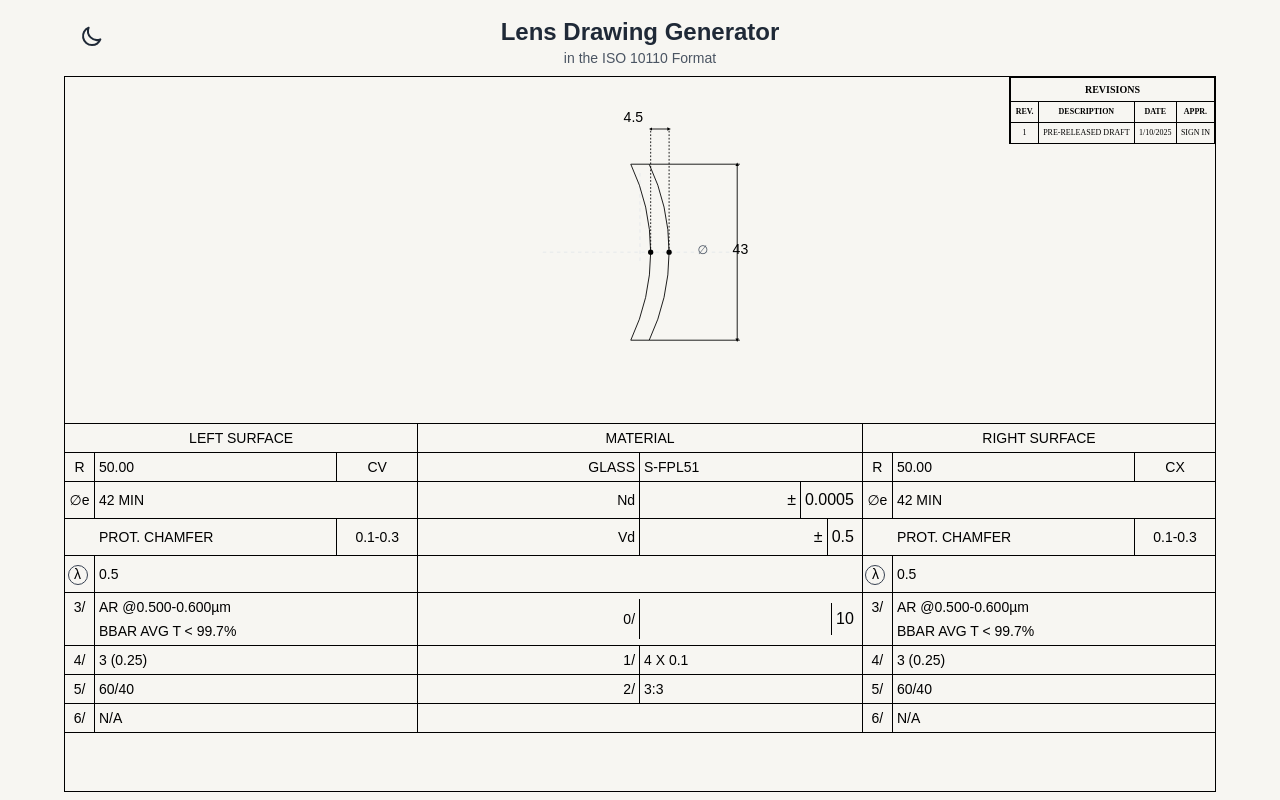
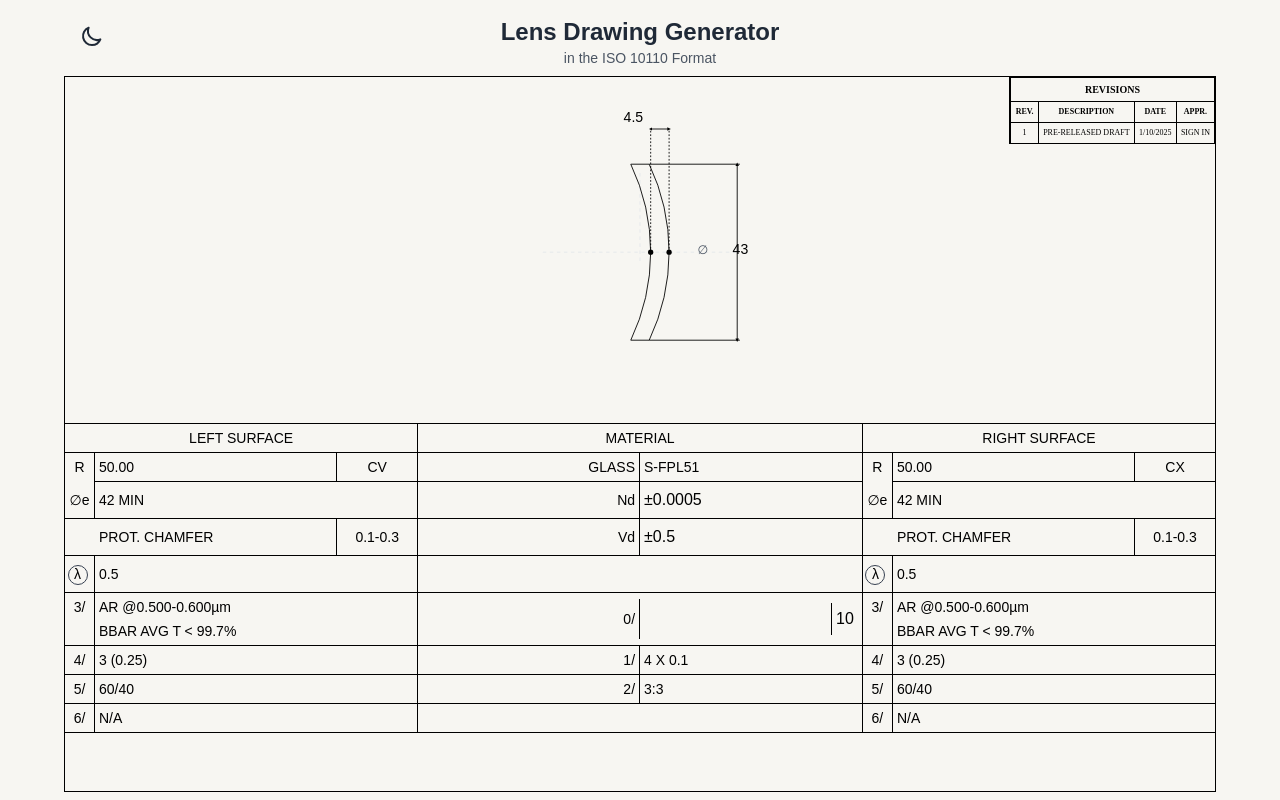
Before and after one commit to optomachina/Optical-Drawing-Generator, a React (Vite) app: page / in a window 1280 px wide. Built offline with nearby package versions, Linux system fonts and the light colour scheme.

Commit message:
Improved table styling: combined tolerance fields, adjusted borders between R and diameter cells

```diff
--- a/src/App.tsx
+++ b/src/App.tsx
@@ -295,12 +295,12 @@ function App() {
               <tbody>
                 {/* R (mm) row */}
                 <tr>
-                  <td className="border-l border-b border-black p-0">
-                    <div className="grid grid-cols-[30px_1fr_auto] items-center h-full">
+                  <td className="border-l border-black p-0">
+                    <div className={`grid grid-cols-[30px_1fr_auto] items-center h-full ${darkMode ? 'bg-gray-900' : 'bg-[#f7f6f2]'}`}>
                       <div className="h-full p-1 flex justify-center border-r border-black">
                         <span className={`text-sm ${darkMode ? 'text-white' : ''}`}>R</span>
                       </div>
-                      <div className="border-r border-black p-1">
+                      <div className="border-r border-black border-b p-1">
                         <input
                           type="text"
                           value={formatRadius(params.radius1, params.type1)}
@@ -310,7 +310,7 @@ function App() {
                           disabled={params.type1 === 'PLANO'}
                         />
                       </div>
-                      <div className="p-1 w-[80px] flex justify-center">
+                      <div className="p-1 w-[80px] flex justify-center border-b border-black">
                         <select
                           value={params.type1}
                           onChange={(e) => updateParam('type1', e.target.value as 'CX' | 'CV' | 'PLANO')}
@@ -324,8 +324,8 @@ function App() {
                       </div>
                     </div>
                   </td>
-                  <td className="border-l border-b border-black p-0">
-                    <div className="grid grid-cols-[1fr_1fr] items-center h-full">
+                  <td className="border-l border-r border-b border-black p-0">
+                    <div className={`grid grid-cols-[1fr_1fr] items-center h-full ${darkMode ? 'bg-gray-900' : 'bg-[#f7f6f2]'}`}>
                       <div className="border-r border-black h-full p-1 flex items-center justify-end">
                         <span className={`text-sm ${darkMode ? 'text-white' : ''}`}>GLASS</span>
                       </div>
@@ -334,12 +334,12 @@ function App() {
                       </div>
                     </div>
                   </td>
-                  <td className="border-l border-r border-b border-black p-0">
-                    <div className="grid grid-cols-[30px_1fr_auto] items-center h-full">
+                  <td className="border-l border-r border-black p-0">
+                    <div className={`grid grid-cols-[30px_1fr_auto] items-center h-full ${darkMode ? 'bg-gray-900' : 'bg-[#f7f6f2]'}`}>
                       <div className="h-full p-1 flex justify-center border-r border-black">
                         <span className={`text-sm ${darkMode ? 'text-white' : ''}`}>R</span>
                       </div>
-                      <div className="border-r border-black p-1">
+                      <div className="border-r border-black border-b p-1">
                         <input
                           type="text"
                           value={formatRadius(params.radius2, params.type2)}
@@ -349,7 +349,7 @@ function App() {
                           disabled={params.type2 === 'PLANO'}
                         />
                       </div>
-                      <div className="p-1 w-[80px] flex justify-center">
+                      <div className="p-1 w-[80px] flex justify-center border-b border-black">
                         <select
                           value={params.type2}
                           onChange={(e) => updateParam('type2', e.target.value as 'CX' | 'CV' | 'PLANO')}
@@ -378,18 +378,11 @@ function App() {
                   </td>
                   <td className="border-l border-b border-black p-0">
                     <div className="grid grid-cols-[1fr_1fr] h-[36px]">
-                      <div className="h-[36px] p-1 flex items-center justify-end border-r border-black">
+                      <div className="border-r border-black h-full p-1 flex items-center justify-end">
                         <span className={`text-sm ${darkMode ? 'text-white' : ''}`}>Nd</span>
                       </div>
-                      <div className="h-[36px] p-1 flex items-center">
-                        <div className="grid grid-cols-[1fr_auto] h-[36px] w-full">
-                          <div className="h-[36px] p-1 flex items-center justify-end border-r border-black">
-                            <span className={darkMode ? 'text-white' : ''}>±</span>
-                          </div>
-                          <div className="h-[36px] p-1 flex items-center">
-                            <span className={darkMode ? 'text-white' : ''}>0.0005</span>
-                          </div>
-                        </div>
+                      <div className="p-1 flex items-center">
+                        <span className={darkMode ? 'text-white' : ''}>±0.0005</span>
                       </div>
                     </div>
                   </td>
@@ -425,14 +418,7 @@ function App() {
                         <span className={`text-sm ${darkMode ? 'text-white' : ''}`}>Vd</span>
                       </div>
                       <div className="h-[36px] p-1 flex items-center">
-                        <div className="grid grid-cols-[1fr_auto] h-[36px] w-full">
-                          <div className="h-[36px] border-r border-black p-1 flex items-center justify-end">
-                            <span className={darkMode ? 'text-white' : ''}>±</span>
-                          </div>
-                          <div className="h-[36px] p-1 flex items-center">
-                            <span className={darkMode ? 'text-white' : ''}>0.5</span>
-                          </div>
-                        </div>
+                        <span className={darkMode ? 'text-white' : ''}>±0.5</span>
                       </div>
                     </div>
                   </td>
```
Lines whose indentation alone changed are shown as unchanged.
